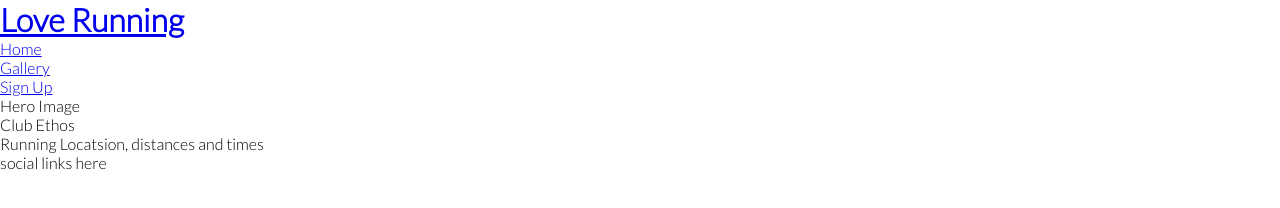
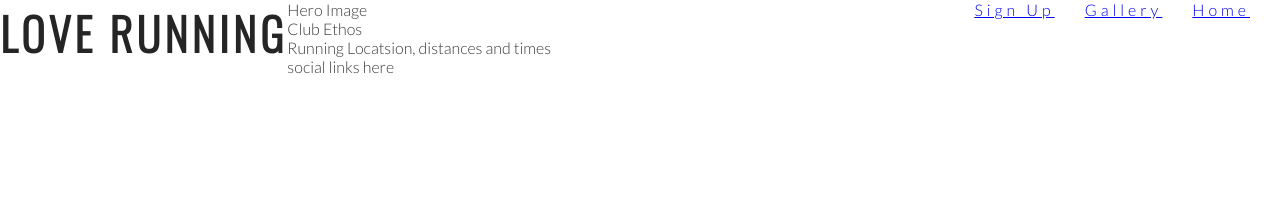
Before and after one commit to EndaMagennis/love-running, a plain HTML site: page index.html in a window 1280 px wide. Drawn offline with nearby package versions, Linux system fonts and the light colour scheme.

Commit message:
add basic styling to header and nav elements

```diff
--- a/assets/css/style.css
+++ b/assets/css/style.css
@@ -9,4 +9,31 @@
 body {
     font-family: 'Lato', sans-serif;
     font-weight: 300;
+    color: #3a3a3a;
 }
+
+/* headings and logo */
+
+h1,
+h2 {
+    font-family: 'Oswald', sans-serif;
+    text-transform: uppercase;
+    letter-spacing: 4px;
+    color: #252525;
+}
+
+#logo {
+    float: left;
+    font-size: 280%;
+}
+
+#menu {
+    font-size: 100%;
+    letter-spacing: 4px;
+}
+
+#menu li {
+    float: right;
+    list-style-type: none;
+    margin-right: 30px;
+}
--- a/index.html
+++ b/index.html
@@ -16,10 +16,10 @@
 
 <body>
     <header><a href="index.html">
-            <h1>Love Running</h1>
+            <h1 id="logo">Love Running</h1>
         </a>
         <nav>
-            <ul>
+            <ul id="menu">
                 <li>
                     <a href="index.html">Home</a>
                 </li>
```
